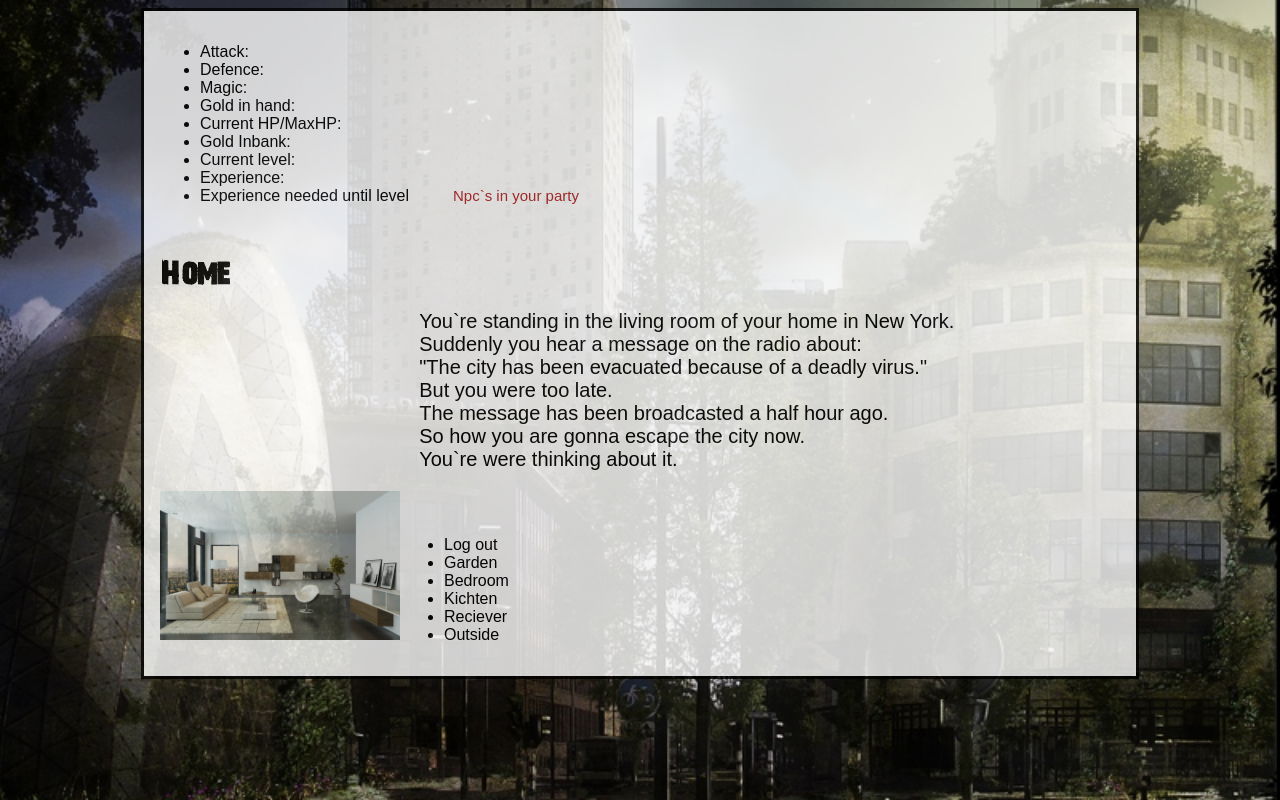
After one commit to Elise39u/Framework, a PHP site: template view/home/start.php in a window 1280 px wide. The commit adds this page. Run offline with PHP 8.4, Linux system fonts and the light colour scheme; the template is opened without the code that fills it, so the values that code supplies are empty; some libraries are stand-ins or nearby versions.

Commit message:
Make the login go to the next page

```diff
--- a/controller/HomeController.php
+++ b/controller/HomeController.php
@@ -16,3 +16,7 @@ if (isset($_POST['submit'])) {
 	$password = $_POST['password'];
 	Checker($firstname, $prefire, $lastname, $email, $username, $password);
 }
+
+function start() {
+	render("home/start");
+}
--- a/controller/TolateController.php
+++ /dev/null
@@ -1,6 +0,0 @@
-<?php
-
-function index()
-{
-	render("tolate/index");
-}
--- a/view/home/index.php
+++ b/view/home/index.php
@@ -1,8 +1,3 @@
-<head>
-  <title> Play a game ? </title>
-  <link rel="stylesheet" type="text/css" href="css/style.css">
-</head>
-
 <div class="plaatje">
 <h1> Do you dare </h1>
   <p> Do you dare to enter a world of the unkown <br>
--- /dev/null
+++ b/view/home/start.php
@@ -0,0 +1,42 @@
+<div class="plaatje">
+
+    <ul>
+        <li>Attack: <strong><!-- stats come here --></strong></li>
+        <li>Defence: <strong><!-- stats come here --></strong></li>
+        <li>Magic: <strong><!-- stats come here --></strong></li>
+        <li>Gold in hand: <strong><!-- stats come here --></strong></li>
+        <li>Current HP/MaxHP: <strong><!-- stats come here --></strong>
+        <li>Gold Inbank: <strong><!-- stats come here --></strong></li>
+        <li>Current level: <strong><!-- stats come here --></strong></li>
+        <li>Experience: <strong><!-- stats come here --></strong></li>
+        <li>Experience needed until level <strong><!-- Level+1 stats come here remaing exp --></strong></li>
+    </ul>
+
+    <ul>
+        <p class="H1l">Npc`s in your party</p>
+        <!-- Npc`s party comes here -->
+    </ul>
+
+    <h1> Home </h1>
+    <p>You`re standing in the living room of your home in New York. <br>
+        Suddenly you hear a message on the radio about: <br>
+        "The city has been evacuated because of a deadly virus." <br>
+        But you were too late. <br>
+        The message has been broadcasted a half hour ago. <br>
+        So how you are gonna escape the city now.<br>
+        You`re were thinking about it.</p>
+
+    <img src="<?= URL ?>img/woonkamer.png">
+
+    <ul>
+        <li><a href="#"> Log out</a> </li>
+        <li><a href="#"> Garden </a> </li>
+        <li><a href="#"> Bedroom </a> </li>
+        <li><a href="#"> Kichten </a> </li>
+        <li><a href="#"> Reciever </a> </li>
+        <li><a href="#"> Outside </a> </li>
+    </ul>
+
+    <ul>
+     <!-- inventory  comes here-->
+    </ul>
--- a/view/templates/header.php
+++ b/view/templates/header.php
@@ -3,12 +3,13 @@
 <head>
 	<meta charset="utf-8">
 	<meta http-equiv="X-UA-Compatible" content="IE=edge">
-	<title>Studenten app</title>
+	<title>Play a game?</title>
 	<!-- Latest compiled and minified CSS -->
-<link rel="stylesheet" href="<?= URL ?>css/bootstrap.min.css">
+<!-- <link rel="stylesheet" href="<?= URL ?>css/bootstrap.min.css"> -->
+<link rel="stylesheet" href="<?= URL ?>css/style.css">
 
 <!-- Optional theme -->
-<link rel="stylesheet" href="<?= URL ?>css/bootstrap-theme.min.css">
+<!-- <link rel="stylesheet" href="<?= URL ?>css/bootstrap-theme.min.css"> -->
 
 <!-- Latest compiled and minified JavaScript -->
 <script src="<?=  URL ?>js/bootstrap.min.js"></script>
```
Also changed, not shown: model/RegisterModel.php (+6 -1 lines), public/img/woonkamer.png (added).
